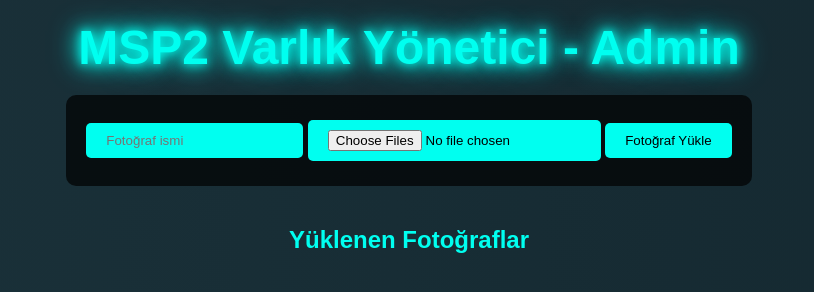
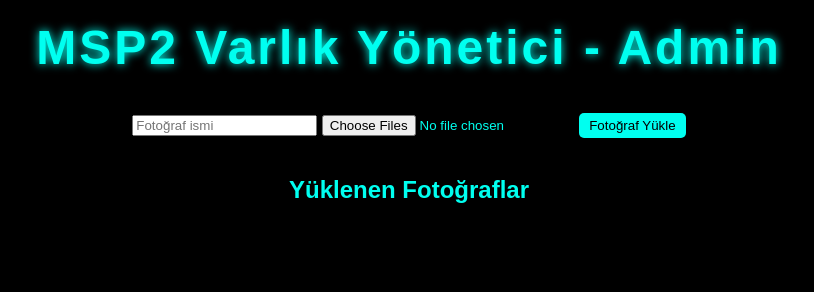
Before and after one commit to lombard001/arc-msp, a website: page public/views/admin.html in a window 1280 px wide. Shown: the whole page, without its empty margins (231-1045 px from the left). Drawn offline with Linux system fonts and the light colour scheme; no server answers.

Commit message:
Update style.css

```diff
--- a/public/style.css
+++ b/public/style.css
@@ -1,76 +1,49 @@
-html, body {
-    height: 100%;
+body {
     margin: 0;
     padding: 0;
     font-family: 'Arial', sans-serif;
+    background: black;
     color: #00fff0;
     text-align: center;
-    background: linear-gradient(270deg, #0f2027, #203a43, #2c5364);
-    background-size: 600% 600%;
-    animation: gradientBG 20s ease infinite;
-    overflow-x: hidden;
-}
-
-@keyframes gradientBG {
-    0% {background-position:0% 50%;}
-    50% {background-position:100% 50%;}
-    100% {background-position:0% 50%;}
 }
 
 h1 {
-    font-size: 3rem;
+    font-size: 3em;
     margin: 20px 0;
-    text-shadow: 0 0 10px #00fff0, 0 0 20px #00fff0, 0 0 30px #00fff0;
+    letter-spacing: 3px;
+    text-shadow: 0 0 10px #00fff0;
 }
 
-form {
-    background: rgba(0,0,0,0.7);
-    padding: 20px;
-    border-radius: 10px;
-    margin-bottom: 20px;
-    display: inline-block;
+input[type="file"] {
+    margin: 20px 0;
 }
 
-input[type="file"],
-button,
-input[type="text"] {
-    background: #00fff0;
-    border: none;
-    padding: 10px 20px;
-    border-radius: 5px;
-    color: #000;
-    cursor: pointer;
-    margin: 5px 0;
+.photo-container {
+    display: flex;
+    flex-wrap: wrap;
+    justify-content: center;
+    gap: 15px;
+    padding: 20px;
 }
 
-input[type="file"]:hover,
-button:hover,
-input[type="text"]:hover {
-    background: #00d6c5;
-}
-
-.gallery {
-    display: grid;
-    grid-template-columns: repeat(5, 1fr);
-    gap: 10px;
-    margin-top: 20px;
-    padding: 0 20px;
-}
-
-.gallery-item {
+.photo-box {
     display: flex;
     flex-direction: column;
     align-items: center;
 }
 
-.gallery-item img {
-    width: 100%;
-    border-radius: 5px;
-    box-shadow: 0 4px 6px rgba(0,0,0,0.3);
+.photo-box img {
+    width: 200px;
+    height: 150px;
+    object-fit: cover;
+    border-radius: 10px;
 }
 
-.photoName {
+button {
     margin-top: 5px;
-    font-size: 0.9rem;
-    text-shadow: 0 0 5px #00fff0;
+    padding: 5px 10px;
+    background-color: #00fff0;
+    border: none;
+    border-radius: 5px;
+    cursor: pointer;
 }
```
